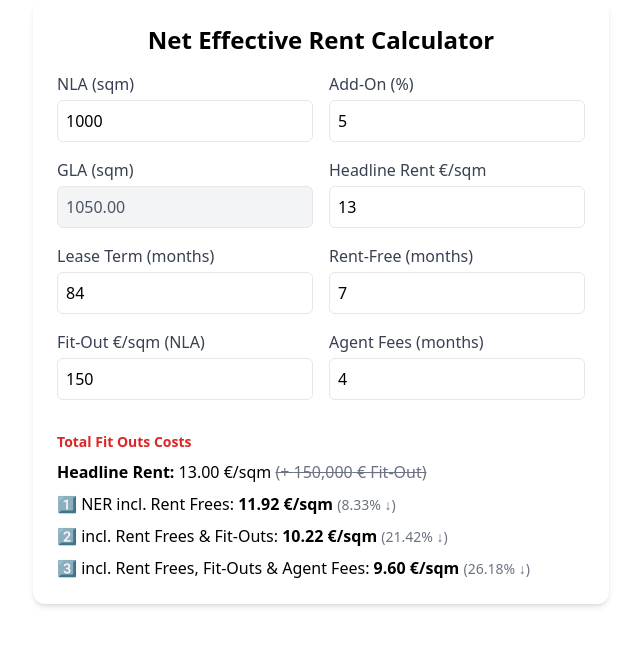
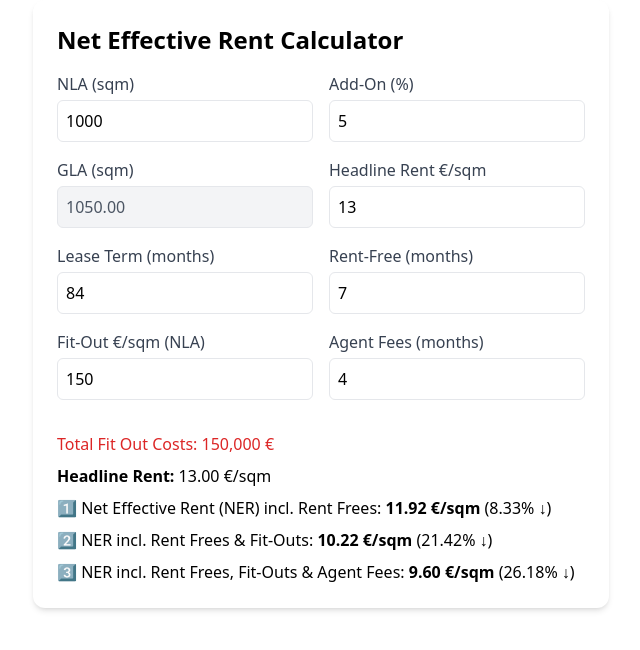
Before and after one commit to Musicandy13/Net-Effective-Rent-Calculator, a React (Vite) app: page / in a window 1280 px wide. Shown: the top 650 px of the page, without its empty margins (319-959 px from the left). Built offline with nearby package versions, Linux system fonts and the light colour scheme; the HTML template or start-up script is replaced by a standard one.

Commit message:
Update App.jsx

```diff
--- a/src/App.jsx
+++ b/src/App.jsx
@@ -19,14 +19,11 @@ export default function NERCalculator() {
   const ner2 = (grossRent - totalFitOut) / (duration * gla);
   const ner3 = (grossRent - totalFitOut - agentFees) / (duration * gla);
 
-  const red1 = ((1 - ner1 / rent) * 100).toFixed(2);
-  const red2 = ((1 - ner2 / rent) * 100).toFixed(2);
-  const red3 = ((1 - ner3 / rent) * 100).toFixed(2);
+  const reduction = (val) => (((rent - val) / rent) * 100).toFixed(2);
 
   return (
     <div className="p-6 max-w-xl mx-auto bg-white rounded-xl shadow-md space-y-4">
-      <h2 className="text-2xl font-bold text-center">Net Effective Rent Calculator</h2>
-
+      <h2 className="text-2xl font-bold">Net Effective Rent Calculator</h2>
       <div className="grid grid-cols-2 gap-4">
         <label className="block">
           <span className="text-gray-700">NLA (sqm)</span>
@@ -66,22 +63,11 @@ export default function NERCalculator() {
       </div>
 
       <div className="pt-4 space-y-2 text-left">
-        <p className="text-red-600 font-semibold text-sm">Total Fit Outs Costs</p>
-        <p>
-          <strong>Headline Rent:</strong> {rent.toFixed(2)} €/sqm <s className="text-gray-500">(+ {totalFitOut.toLocaleString()} € Fit-Out)</s>
-        </p>
-        <p>
-          1️⃣ NER incl. Rent Frees: <strong>{ner1.toFixed(2)} €/sqm</strong>{' '}
-          <span className="text-sm text-gray-500">({red1}% ↓)</span>
-        </p>
-        <p>
-          2️⃣ incl. Rent Frees & Fit-Outs: <strong>{ner2.toFixed(2)} €/sqm</strong>{' '}
-          <span className="text-sm text-gray-500">({red2}% ↓)</span>
-        </p>
-        <p>
-          3️⃣ incl. Rent Frees, Fit-Outs & Agent Fees: <strong>{ner3.toFixed(2)} €/sqm</strong>{' '}
-          <span className="text-sm text-gray-500">({red3}% ↓)</span>
-        </p>
+        <p className="text-red-600 font-medium">Total Fit Out Costs: {totalFitOut.toLocaleString()} €</p>
+        <p><strong>Headline Rent:</strong> {rent.toFixed(2)} €/sqm</p>
+        <p>1️⃣ Net Effective Rent (NER) incl. Rent Frees: <b>{ner1.toFixed(2)} €/sqm</b> ({reduction(ner1)}% ↓)</p>
+        <p>2️⃣ NER incl. Rent Frees & Fit-Outs: <b>{ner2.toFixed(2)} €/sqm</b> ({reduction(ner2)}% ↓)</p>
+        <p>3️⃣ NER incl. Rent Frees, Fit-Outs & Agent Fees: <b>{ner3.toFixed(2)} €/sqm</b> ({reduction(ner3)}% ↓)</p>
       </div>
     </div>
   );
```
